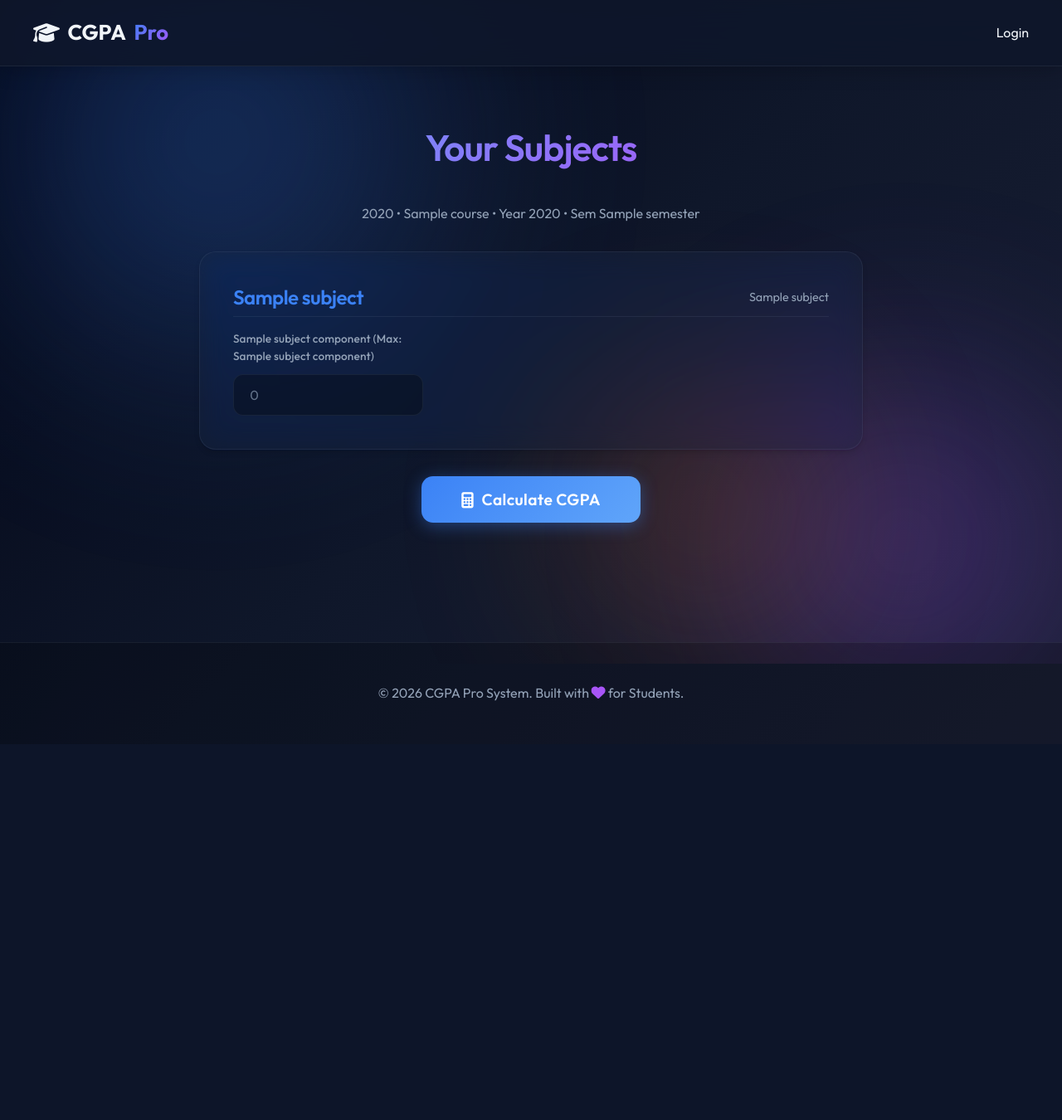
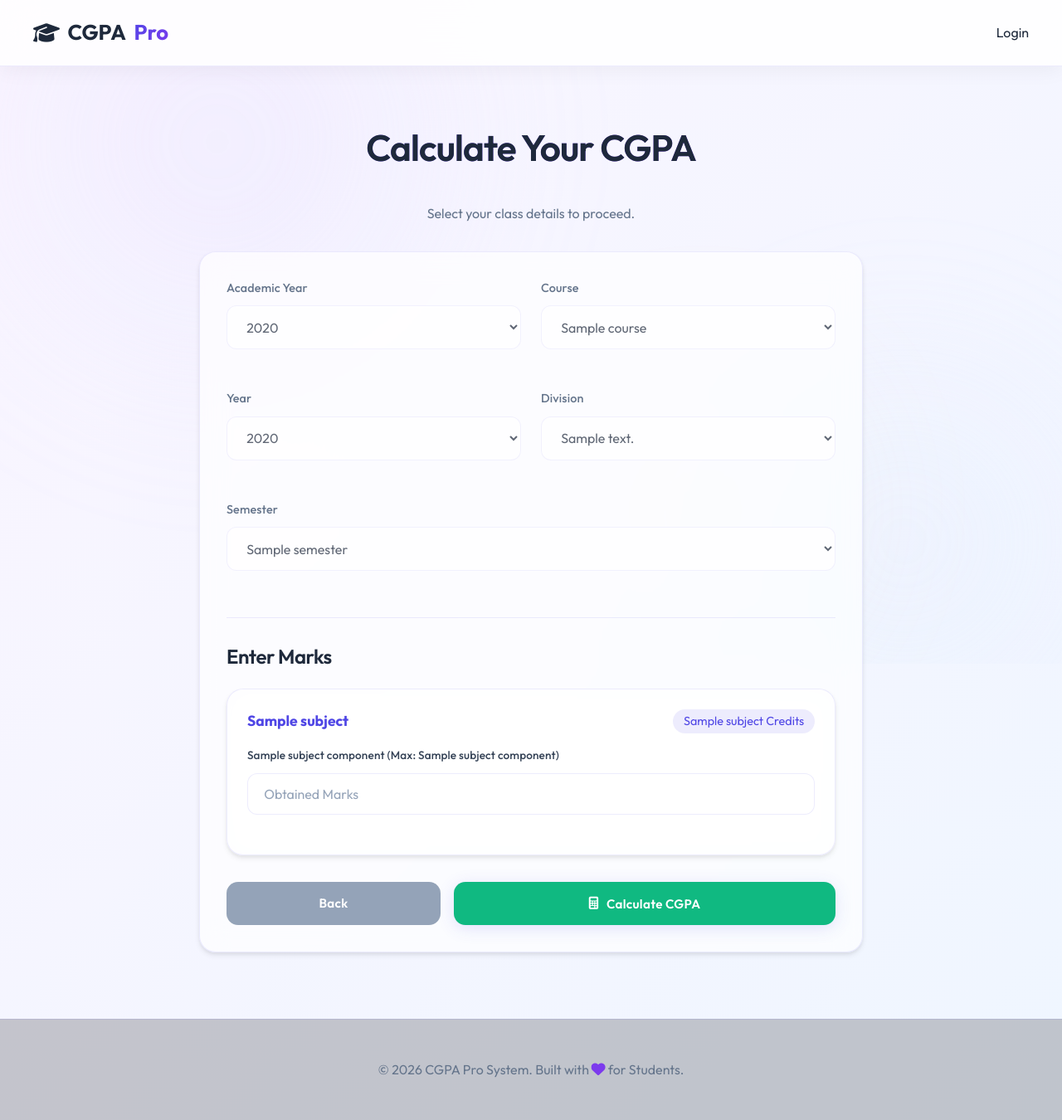
Before and after one commit to Rush1618/cgpa-calculator, a Flask app: template templates/student.html in a window 1280 px wide. Shown: the whole page at 83% size. Before the commit the page ends 845 px from the top, so only its background shows below. Run offline with Flask 3, Linux system fonts and the light colour scheme; the template is opened without the code that fills it: most values are stand-ins (such as "Sample title", 1, 10 or a date in 2020).

Commit message:
FIX_CGPA_V2_v2

```diff
--- a/app.py
+++ b/app.py
@@ -161,6 +161,71 @@ def upload_db():
             flash('Database restored successfully! Please refresh or restart if needed.', 'success')
         except Exception as e:
             flash(f"Error restoring database: {str(e)}", "error")
+
+    return redirect(url_for('admin_dashboard'))
+
+
+@app.route('/admin/db/migrate', methods=['POST'])
+def migrate_db():
+    if 'user' not in session or session['user']['email'] != ADMIN_EMAIL:
+        return redirect(url_for('index'))
+
+    if 'db_file' not in request.files:
+        flash('No file part', 'error')
+        return redirect(url_for('admin_dashboard'))
+
+    file = request.files['db_file']
+
+    if file.filename == '':
+        flash('No selected file', 'error')
+        return redirect(url_for('admin_dashboard'))
+
+    if file:
+        try:
+            import os
+            import sys
+
+            # Save uploaded file temporarily
+            temp_old_db = 'temp_old_backup.db'
+            file.save(temp_old_db)
+
+            # Import migration function
+            sys.path.insert(0, os.path.join(os.path.dirname(__file__), 'migration_tools'))
+            from migrate_database import migrate_database
+
+            # Run migration
+            temp_migrated_db = 'temp_migrated.db'
+            success = migrate_database(temp_old_db, temp_migrated_db)
+
+            if success:
+                # Backup current database
+                import shutil
+                from datetime import datetime
+                backup_name = f'backup_before_migration_{datetime.now().strftime("%Y%m%d_%H%M%S")}.db'
+                if os.path.exists('database.db'):
+                    shutil.copy('database.db', backup_name)
+
+                # Replace with migrated database
+                shutil.move(temp_migrated_db, 'database.db')
+
+                # Cleanup
+                if os.path.exists(temp_old_db):
+                    os.remove(temp_old_db)
+
+                flash(f'Database migrated successfully! Old database backed up as {backup_name}', 'success')
+            else:
+                flash('Migration failed. Please check the uploaded file.', 'error')
+
+        except Exception as e:
+            flash(f"Error during migration: {str(e)}", "error")
+            import traceback
+            print(traceback.format_exc())
+        finally:
+            # Cleanup temp files
+            if os.path.exists('temp_old_backup.db'):
+                os.remove('temp_old_backup.db')
+            if os.path.exists('temp_migrated.db'):
+                os.remove('temp_migrated.db')
 
     return redirect(url_for('admin_dashboard'))
 
@@ -481,23 +546,40 @@ def view_result():
     conn = create_connection()
     cursor = conn.cursor()
 
-    cursor.execute("SELECT id FROM users WHERE email=?", (session['user']['email'],))
-    user_id = cursor.fetchone()[0]
+    try:
+        cursor.execute("SELECT id FROM users WHERE email=?", (session['user']['email'],))
+        user_res = cursor.fetchone()
 
-    cursor.execute("""
-        SELECT s.name, sr.total_obtained, sr.total_max, sr.percentage, sr.grade, sr.grade_point
-        FROM subject_results sr
-        JOIN subjects s ON sr.subject_id = s.id
-        WHERE sr.user_id = ?
-    """, (user_id,))
-    subject_results = cursor.fetchall()
+        if not user_res:
+            # User in session but not in DB (stale session)
+            session.pop('user', None)
+            flash("Session expired or user not found. Please log in again.", "error")
+            return redirect(url_for('login'))
 
-    cursor.execute("SELECT cgpa FROM cgpa WHERE user_id=?", (user_id,))
-    cgpa = cursor.fetchone()
+        user_id = user_res[0]
 
-    conn.close()
+        cursor.execute("""
+            SELECT s.name, sr.total_obtained, sr.total_max, sr.percentage, sr.grade, sr.grade_point
+            FROM subject_results sr
+            JOIN subjects s ON sr.subject_id = s.id
+            WHERE sr.user_id = ?
+        """, (user_id,))
+        subject_results = cursor.fetchall()
 
-    return render_template('result.html', subject_results=subject_results, cgpa=cgpa)
+        cursor.execute("SELECT cgpa FROM cgpa WHERE user_id=?", (user_id,))
+        cgpa = cursor.fetchone()
+
+        conn.close()
+        return render_template('result.html', subject_results=subject_results, cgpa=cgpa)
+
+    except Exception as e:
+        import traceback
+        print(f"Error viewing results: {e}")
+        print(traceback.format_exc())
+        if 'conn' in locals():
+            conn.close()
+        flash("An error occurred while loading results.", "error")
+        return redirect(url_for('student_dashboard'))
 
 
 @app.route('/admin/students')
--- a/static/css/style.css
+++ b/static/css/style.css
@@ -1,53 +1,57 @@
 :root {
-    /* Modern Professional Color Palette */
-    /* Primary - Deep Blue */
-    --primary: #3b82f6;
-    --primary-dark: #2563eb;
-    --primary-light: #60a5fa;
-    --primary-glow: rgba(59, 130, 246, 0.4);
+    /* Modern Light Color Palette */
+    /* Primary - Soft Blue */
+    --primary: #4f46e5;
+    --primary-dark: #4338ca;
+    --primary-light: #6366f1;
+    --primary-glow: rgba(79, 70, 229, 0.15);
 
-    /* Secondary - Vibrant Purple */
-    --secondary: #a855f7;
-    --secondary-dark: #9333ea;
-    --secondary-light: #c084fc;
-    --secondary-glow: rgba(168, 85, 247, 0.4);
+    /* Secondary - Soft Purple */
+    --secondary: #7c3aed;
+    --secondary-dark: #6d28d9;
+    --secondary-light: #8b5cf6;
+    --secondary-glow: rgba(124, 58, 237, 0.15);
 
     /* Accent - Warm Coral */
-    --accent: #f97316;
-    --accent-light: #fb923c;
-    --accent-glow: rgba(249, 115, 22, 0.4);
+    --accent: #f59e0b;
+    --accent-light: #fbbf24;
+    --accent-glow: rgba(245, 158, 11, 0.15);
 
-    /* Backgrounds - Deep Navy */
-    --bg-dark: #0f172a;
-    --bg-darker: #020617;
-    --bg-card: #1e293b;
+    /* Backgrounds - Light & Airy */
+    --bg-light: #f8fafc;
+    --bg-lighter: #ffffff;
+    --bg-card: #ffffff;
+    --bg-gradient-start: #faf5ff;
+    --bg-gradient-end: #eff6ff;
 
-    /* Glass Effects */
-    --glass-bg: rgba(30, 41, 59, 0.4);
-    --glass-border: rgba(148, 163, 184, 0.1);
-    --glass-hover: rgba(30, 41, 59, 0.6);
+    /* Glass Effects - Light */
+    --glass-bg: rgba(255, 255, 255, 0.7);
+    --glass-border: rgba(79, 70, 229, 0.1);
+    --glass-hover: rgba(255, 255, 255, 0.9);
 
-    /* Text Colors */
-    --text-main: #f1f5f9;
-    --text-light: #e2e8f0;
-    --text-muted: #94a3b8;
-    --text-dim: #64748b;
+    /* Text Colors - Dark on Light */
+    --text-main: #1e293b;
+    --text-light: #334155;
+    --text-muted: #64748b;
+    --text-dim: #94a3b8;
 
     /* Status Colors */
-    --success: #22c55e;
-    --success-glow: rgba(34, 197, 94, 0.3);
+    --success: #10b981;
+    --success-light: #34d399;
+    --success-glow: rgba(16, 185, 129, 0.15);
     --danger: #ef4444;
-    --danger-glow: rgba(239, 68, 68, 0.3);
+    --danger-light: #f87171;
+    --danger-glow: rgba(239, 68, 68, 0.15);
     --warning: #f59e0b;
-    --warning-glow: rgba(245, 158, 11, 0.3);
+    --warning-glow: rgba(245, 158, 11, 0.15);
     --info: #06b6d4;
 
-    /* Shadows - Enhanced for depth */
-    --shadow-sm: 0 1px 3px rgba(0, 0, 0, 0.12), 0 1px 2px rgba(0, 0, 0, 0.24);
-    --shadow-md: 0 4px 6px rgba(0, 0, 0, 0.1), 0 2px 4px rgba(0, 0, 0, 0.06);
-    --shadow-lg: 0 10px 15px rgba(0, 0, 0, 0.1), 0 4px 6px rgba(0, 0, 0, 0.05);
-    --shadow-xl: 0 20px 25px rgba(0, 0, 0, 0.15), 0 10px 10px rgba(0, 0, 0, 0.04);
-    --shadow-glow: 0 0 20px rgba(59, 130, 246, 0.3);
+    /* Shadows - Soft & Subtle */
+    --shadow-sm: 0 1px 3px rgba(0, 0, 0, 0.08), 0 1px 2px rgba(0, 0, 0, 0.06);
+    --shadow-md: 0 4px 6px rgba(0, 0, 0, 0.07), 0 2px 4px rgba(0, 0, 0, 0.05);
+    --shadow-lg: 0 10px 15px rgba(0, 0, 0, 0.08), 0 4px 6px rgba(0, 0, 0, 0.05);
+    --shadow-xl: 0 20px 25px rgba(0, 0, 0, 0.1), 0 10px 10px rgba(0, 0, 0, 0.04);
+    --shadow-glow: 0 0 20px rgba(79, 70, 229, 0.15);
 }
 
 * {
@@ -58,7 +62,7 @@
 }
 
 body {
-    background: linear-gradient(135deg, var(--bg-darker) 0%, var(--bg-dark) 50%, #1a1f35 100%);
+    background: linear-gradient(135deg, var(--bg-gradient-start) 0%, var(--bg-gradient-end) 100%);
     color: var(--text-main);
     min-height: 100vh;
     overflow-x: hidden;
@@ -66,7 +70,7 @@ body {
     line-height: 1.6;
 }
 
-/* Enhanced Background Orbs */
+/* Soft Background Orbs for Light Theme */
 .background-orbs {
     position: fixed;
     top: 0;
@@ -81,8 +85,8 @@ body {
 .orb {
     position: absolute;
     border-radius: 50%;
-    filter: blur(120px);
-    opacity: 0.4;
+    filter: blur(100px);
+    opacity: 0.3;
     animation: float 25s infinite ease-in-out;
     will-change: transform;
 }
@@ -92,7 +96,7 @@ body {
     left: -10%;
     width: 700px;
     height: 700px;
-    background: radial-gradient(circle, var(--primary) 0%, transparent 70%);
+    background: radial-gradient(circle, #ddd6fe 0%, transparent 70%);
     animation-delay: 0s;
 }
 
@@ -101,7 +105,7 @@ body {
     right: -10%;
     width: 600px;
     height: 600px;
-    background: radial-gradient(circle, var(--secondary) 0%, transparent 70%);
+    background: radial-gradient(circle, #dbeafe 0%, transparent 70%);
     animation-delay: -8s;
 }
 
@@ -110,7 +114,7 @@ body {
     left: 50%;
     width: 400px;
     height: 400px;
-    background: radial-gradient(circle, var(--accent) 0%, transparent 70%);
+    background: radial-gradient(circle, #fef3c7 0%, transparent 70%);
     animation-delay: -16s;
 }
 
@@ -159,10 +163,10 @@ body {
     position: sticky;
     top: 0;
     z-index: 100;
-    background: rgba(15, 23, 42, 0.9);
+    background: rgba(255, 255, 255, 0.85);
     backdrop-filter: blur(20px) saturate(180%);
     border-bottom: 1px solid var(--glass-border);
-    box-shadow: 0 4px 24px rgba(0, 0, 0, 0.2);
+    box-shadow: 0 4px 24px rgba(0, 0, 0, 0.05);
 }
 
 /* Enhanced Typography */
@@ -419,7 +423,7 @@ select,
 textarea {
     width: 100%;
     padding: 0.9rem 1.2rem;
-    background: rgba(0, 0, 0, 0.3);
+    background: var(--bg-lighter);
     border: 1.5px solid var(--glass-border);
     border-radius: 12px;
     color: var(--text-main);
@@ -436,7 +440,7 @@ select:focus,
 textarea:focus {
     outline: none;
     border-color: var(--primary);
-    background: rgba(0, 0, 0, 0.4);
+    background: var(--bg-lighter);
     box-shadow: 0 0 0 3px var(--primary-glow);
     z-index: 2;
 }
@@ -449,7 +453,7 @@ textarea::placeholder {
 /* Enhanced Tables */
 .table-container {
     overflow-x: auto;
-    background: rgba(0, 0, 0, 0.3);
+    background: var(--bg-lighter);
     border-radius: 20px;
     border: 1px solid var(--glass-border);
     box-shadow: var(--shadow-md);
@@ -468,8 +472,8 @@ td {
 }
 
 th {
-    background: rgba(255, 255, 255, 0.04);
-    color: var(--text-muted);
+    background: rgba(79, 70, 229, 0.05);
+    color: var(--text-light);
     font-weight: 600;
     font-size: 0.85rem;
     text-transform: uppercase;
@@ -484,7 +488,7 @@ tr {
 }
 
 tr:hover {
-    background: rgba(59, 130, 246, 0.05);
+    background: rgba(79, 70, 229, 0.03);
 }
 
 tbody tr:last-child td {
--- a/templates/student.html
+++ b/templates/student.html
@@ -5,104 +5,123 @@
 {% block content %}
 <div style="padding-top: 2rem; max-width: 800px; margin: 0 auto;">
 
-    {% if not subjects %}
-    <div class="glass card">
-        <h2 style="text-align: center; margin-bottom: 2rem;">Select Your Class</h2>
-        <form action="{{ url_for('student_dashboard') }}" method="post">
+    <div style="text-align: center; margin-bottom: 2rem;">
+        <h1 style="color: var(--text-main);">Calculate Your CGPA</h1>
+        <p style="color: var(--text-muted);">Select your class details to proceed.</p>
+    </div>
+
+    <div class="glass card" style="padding: 2rem;">
+        <form method="post">
+            <input type="hidden" name="action"
+                value="{% if subjects %}calculate_cgpa{% else %}load_subjects{% endif %}">
+
+            <div style="display: grid; grid-template-columns: 1fr 1fr; gap: 1.5rem; margin-bottom: 1.5rem;">
                 <div class="form-group">
-                <label for="academic_year">Academic Year</label>
-                <select id="academic_year" name="academic_year" required>
-                    <option value="" disabled selected>Select Academic Year</option>
-                    {% for item in academic_years %}
-                    <option value="{{ item }}">{{ item }}</option>
+                    <label>Academic Year</label>
+                    <select name="academic_year" class="form-control" required {% if subjects %}readonly
+                        style="pointer-events: none; opacity: 0.7;" {% endif %}>
+                        {% if academic_year %}
+                        <option value="{{ academic_year }}" selected>{{ academic_year }}</option>
+                        {% else %}
+                        <option value="" disabled selected>Select Year</option>
+                        {% for ay in academic_years %}
+                        <option value="{{ ay }}">{{ ay }}</option>
                         {% endfor %}
+                        {% endif %}
                     </select>
                 </div>
+
                 <div class="form-group">
-                <label for="course">Course</label>
-                <select id="course" name="course" required>
+                    <label>Course</label>
+                    <select name="course" class="form-control" required {% if subjects %}readonly
+                        style="pointer-events: none; opacity: 0.7;" {% endif %}>
+                        {% if course %}
+                        <option value="{{ course }}" selected>{{ course }}</option>
+                        {% else %}
                         <option value="" disabled selected>Select Course</option>
-                    {% for item in courses %}
-                    <option value="{{ item }}">{{ item }}</option>
+                        {% for c in courses %}
+                        <option value="{{ c }}">{{ c }}</option>
                         {% endfor %}
+                        {% endif %}
                     </select>
                 </div>
-            <div style="display: grid; grid-template-columns: 1fr 1fr 1fr; gap: 1rem;">
+
                 <div class="form-group">
-                    <label for="year">Year</label>
-                    <select id="year" name="year" required>
+                    <label>Year</label>
+                    <select name="year" class="form-control" required {% if subjects %}readonly
+                        style="pointer-events: none; opacity: 0.7;" {% endif %}>
+                        {% if year %}
+                        <option value="{{ year }}" selected>{{ year }}</option>
+                        {% else %}
                         <option value="" disabled selected>Select Year</option>
-                        {% for item in years %}
-                        <option value="{{ item }}">{{ item }}</option>
+                        {% for y in years %}
+                        <option value="{{ y }}">{{ y }}</option>
                         {% endfor %}
+                        {% endif %}
                     </select>
                 </div>
+
                 <div class="form-group">
-                    <label for="division">Division</label>
-                    <select id="division" name="division" required>
+                    <label>Division</label>
+                    <select name="division" class="form-control" required {% if subjects %}readonly
+                        style="pointer-events: none; opacity: 0.7;" {% endif %}>
+                        {% if division %}
+                        <option value="{{ division }}" selected>{{ division }}</option>
+                        {% else %}
                         <option value="" disabled selected>Select Division</option>
-                        {% for item in divisions %}
-                        <option value="{{ item }}">{{ item }}</option>
+                        {% for d in divisions %}
+                        <option value="{{ d }}">{{ d }}</option>
                         {% endfor %}
+                        {% endif %}
                     </select>
                 </div>
-                <div class="form-group">
-                    <label for="semester">Semester</label>
-                    <select id="semester" name="semester" required>
+
+                <div class="form-group" style="grid-column: 1 / -1;">
+                    <label>Semester</label>
+                    <select name="semester" class="form-control" required {% if subjects %}readonly
+                        style="pointer-events: none; opacity: 0.7;" {% endif %}>
+                        {% if semester %}
+                        <option value="{{ semester }}" selected>{{ semester }}</option>
+                        {% else %}
                         <option value="" disabled selected>Select Semester</option>
-                        {% for item in semesters %}
-                        <option value="{{ item }}">{{ item }}</option>
+                        {% for s in semesters %}
+                        <option value="{{ s }}">{{ s }}</option>
                         {% endfor %}
+                        {% endif %}
                     </select>
                 </div>
             </div>
-            <button type="submit" name="action" value="load_subjects" class="btn btn-primary"
-                style="width: 100%; margin-top: 1rem;">
-                <i class="fas fa-search"></i> Load Subjects
+
+            {% if not subjects %}
+            <button type="submit" class="btn btn-primary" style="width: 100%;">
+                Load Subjects <i class="fas fa-arrow-right"></i>
             </button>
-        </form>
-    </div>
-
-    {% if preset_not_found %}
-    <div class="flash-card error" style="margin-top: 1.5rem; position: static;">
-        <i class="fas fa-exclamation-circle"></i>
-        <span>Preset not found. Please check your selection or contact admin.</span>
-    </div>
-    {% endif %}
-
             {% else %}
 
-    <div style="text-align: center; margin-bottom: 2rem;">
-        <h1>Your Subjects</h1>
-        <p style="color: var(--text-muted);">
-            {{ academic_year }} &bull; {{ course }} &bull; Year {{ year }} &bull; Sem {{ semester }}
-        </p>
-    </div>
+            <div style="margin-top: 2rem; border-top: 1px solid var(--glass-border); padding-top: 2rem;">
+                <h3 style="margin-bottom: 1.5rem; color: var(--text-main);">Enter Marks</h3>
 
-    <form action="{{ url_for('student_dashboard') }}" method="post">
-        <!-- Hidden inputs to maintain state -->
-        <input type="hidden" name="academic_year" value="{{ academic_year }}">
-        <input type="hidden" name="course" value="{{ course }}">
-        <input type="hidden" name="year" value="{{ year }}">
-        <input type="hidden" name="division" value="{{ division }}">
-        <input type="hidden" name="semester" value="{{ semester }}">
-
-        <div style="display: flex; flex-direction: column; gap: 1.5rem;">
+                <div style="display: flex; flex-direction: column; gap: 1rem;">
                     {% for subject in subjects %}
-            <div class="glass card">
+                    <div class="glass" style="padding: 1.5rem; background: rgba(255,255,255,0.5);">
                         <div
-                    style="display: flex; justify-content: space-between; align-items: center; margin-bottom: 1rem; border-bottom: 1px solid var(--glass-border); padding-bottom: 0.5rem;">
-                    <h3 style="margin: 0; color: var(--primary);">{{ subject[2] }}</h3>
-                    <span style="font-size: 0.9rem; color: var(--text-muted);">{{ subject[3] }}</span>
+                            style="display: flex; justify-content: space-between; margin-bottom: 1rem; color: var(--primary);">
+                            <strong style="font-size: 1.1rem;">{{ subject[2] }}</strong>
+                            <span
+                                style="font-size: 0.9rem; background: rgba(79, 70, 229, 0.1); padding: 0.2rem 0.8rem; border-radius: 20px;">
+                                {{ subject[4] }} Credits
+                            </span>
                         </div>
                         <input type="hidden" name="subjects" value="{{ subject[0] }}">
 
-                <div style="display: grid; grid-template-columns: repeat(auto-fill, minmax(200px, 1fr)); gap: 1rem;">
-                    {% for component in subject_components[subject[0]] %}
-                    <div>
-                        <label style="font-size: 0.85rem;">{{ component[2] }} (Max: {{ component[3] }})</label>
-                        <input type="number" name="marks_{{ component[0] }}" min="0" max="{{ component[3] }}"
-                            placeholder="0" required>
+                        <div
+                            style="display: grid; grid-template-columns: repeat(auto-fit, minmax(150px, 1fr)); gap: 1rem;">
+                            {% for comp in subject_components[subject[0]] %}
+                            <div class="form-group">
+                                <label style="font-size: 0.85rem; color: var(--text-light);">{{ comp[2] }} (Max: {{
+                                    comp[3] }})</label>
+                                <input type="number" step="0.01" name="marks_{{ comp[0] }}" placeholder="Obtained Marks"
+                                    class="form-control" max="{{ comp[3] }}">
                             </div>
                             {% endfor %}
                         </div>
@@ -110,14 +129,25 @@
                     {% endfor %}
                 </div>
 
-        <div style="margin-top: 2rem; text-align: center; padding-bottom: 4rem;">
-            <button type="submit" name="action" value="calculate_cgpa" class="btn btn-primary"
-                style="font-size: 1.2rem; padding: 1rem 3rem;">
+                <div style="margin-top: 2rem; display: flex; gap: 1rem;">
+                    <a href="{{ url_for('student_dashboard') }}" class="btn btn-secondary"
+                        style="flex: 1; text-align: center; background: var(--text-dim); color: white;">
+                        Back
+                    </a>
+                    <button type="submit" class="btn btn-primary" style="flex: 2; background: var(--success);">
                         <i class="fas fa-calculator"></i> Calculate CGPA
                     </button>
                 </div>
-    </form>
+            </div>
             {% endif %}
 
+            {% if preset_not_found %}
+            <div
+                style="margin-top: 1rem; color: var(--danger); text-align: center; background: rgba(239, 68, 68, 0.1); padding: 1rem; border-radius: 8px;">
+                <i class="fas fa-exclamation-circle"></i> No preset found for these details. Please contact admin.
+            </div>
+            {% endif %}
+        </form>
+    </div>
 </div>
 {% endblock %}
--- a/templates/view_students.html
+++ b/templates/view_students.html
@@ -19,7 +19,7 @@
             <tbody>
                 {% for student in students %}
                 <tr>
-                    <td style="font-weight: 500; color: white;">{{ student[1] }}</td>
+                    <td style="font-weight: 500; color: var(--text-main);">{{ student[1] }}</td>
                     <td>{{ student[2] }}</td>
                     <td>{{ student[3] }}</td>
                     <td class="action-buttons">
```
Also changed, not shown: database.py (+9 -8 lines), migration_tools/migrate_database.py (added, +300 -0 lines), templates/admin.html (+18 -0 lines), templates/login.html (+11 -6 lines), templates/result.html (+1 -7 lines), migration_tools/README.md (added), migration_tools/migrated_database.db (added), migration_tools/old_backup.db (added). Lines whose indentation alone changed are shown as unchanged.
